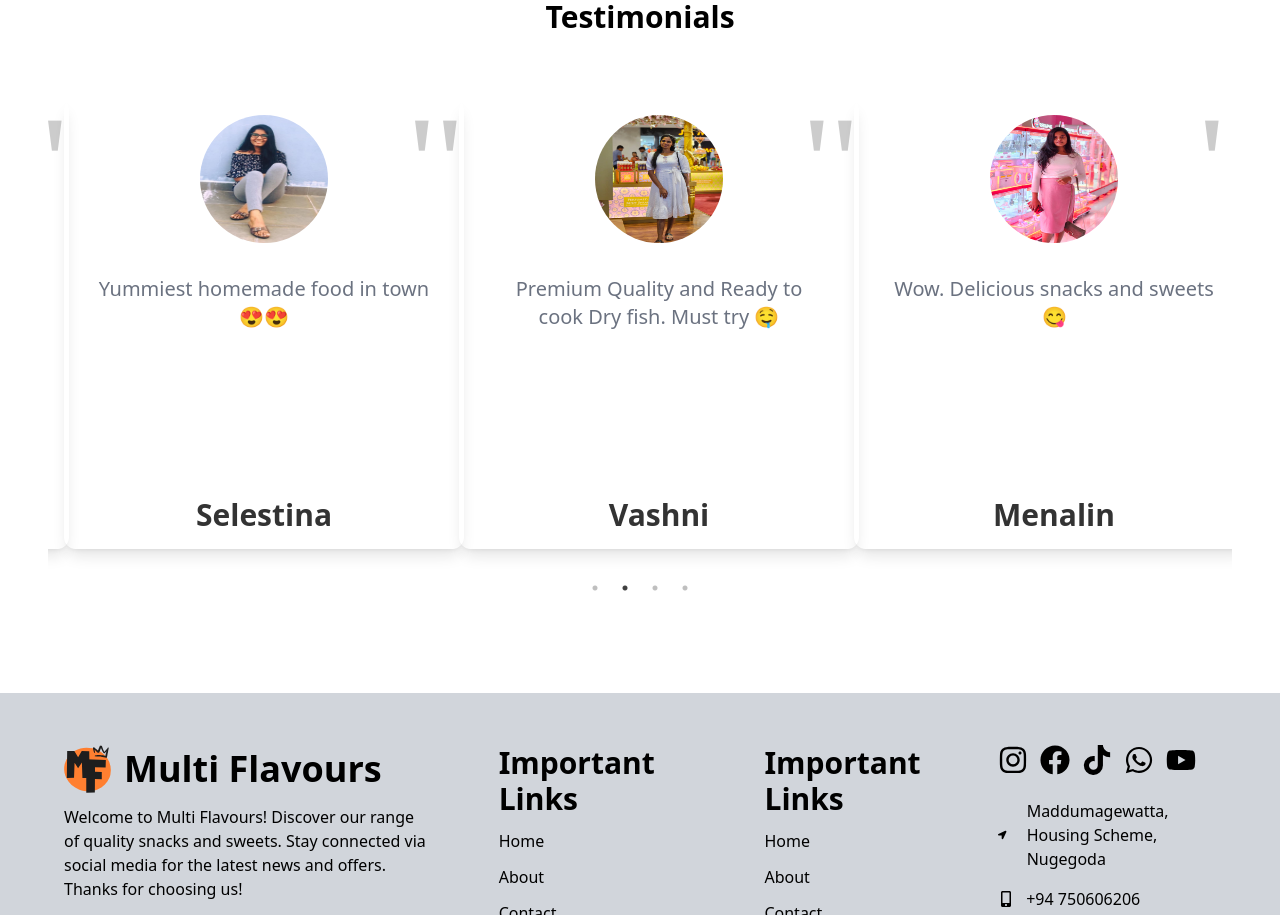
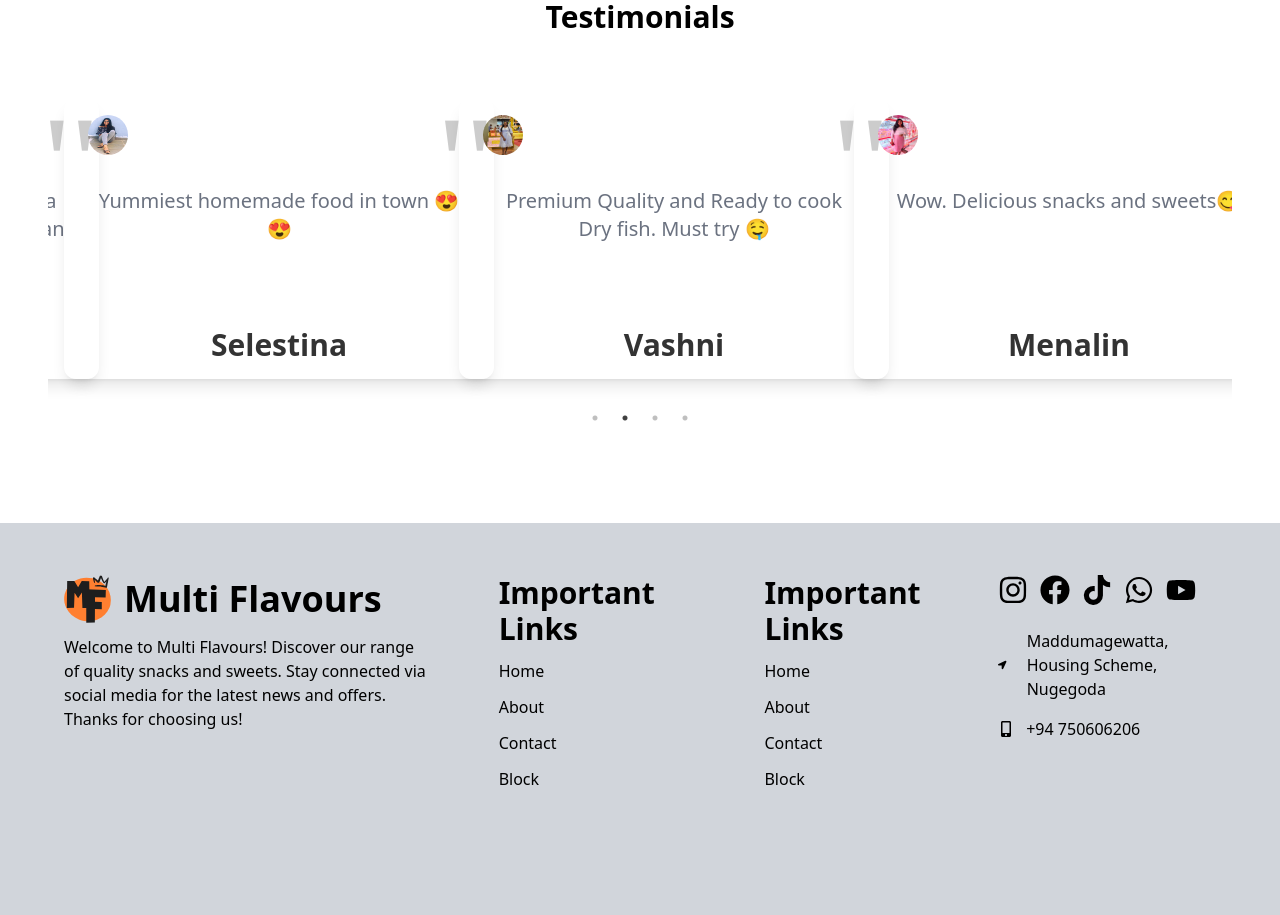
Before and after one commit to MenalinR/multiflavors, a React (Vite) app: page / in a window 1280 px wide. Shown: the part 1207-2122 px from the top of the page. Built offline with nearby package versions, Linux system fonts and the light colour scheme.

Commit message:
changed alignment

```diff
--- a/src/components/Testimonials/Testimonials.jsx
+++ b/src/components/Testimonials/Testimonials.jsx
@@ -89,12 +89,12 @@ const Testimonials = () => {
                         <div className='my-6'>
                         <div
     key={data.id}
-    className='flex flex-col gap-4 shadow-lg py-4 px-6 mx-4 rounded-xl  h-[300px] w-[250px] sm:h-[350px] sm:w-[300px] md:h-[400px] md:w-[350px] lg:h-[450px] lg:w-[400px] relative'
+    className='flex flex-col gap-4 shadow-lg py-4 px-6 mx-4 rounded-xl  h-[250px] w-[350px] sm:h-[300px] sm:w-[280px] md:h-[250px] md:w-[300px] lg:h-[280px] lg:w-[430px] relative'
 >
-    <div className='mb-4 flex justify-center'>
+    <div className='mb-4 flex  left-0'>
         <img
             src={data.img}
-            className='rounded-full w-20 h-20 sm:w-24 sm:h-24 md:w-28 md:h-28 lg:w-32 lg:h-32'
+            className='rounded-full w-10 h-10 sm:w-18 sm:h-18 md:w-22 md:h-22 lg:w-26 lg:h-26'
         />
     </div>
     <div className='flex flex-col items-center justify-between flex-1'>
```
